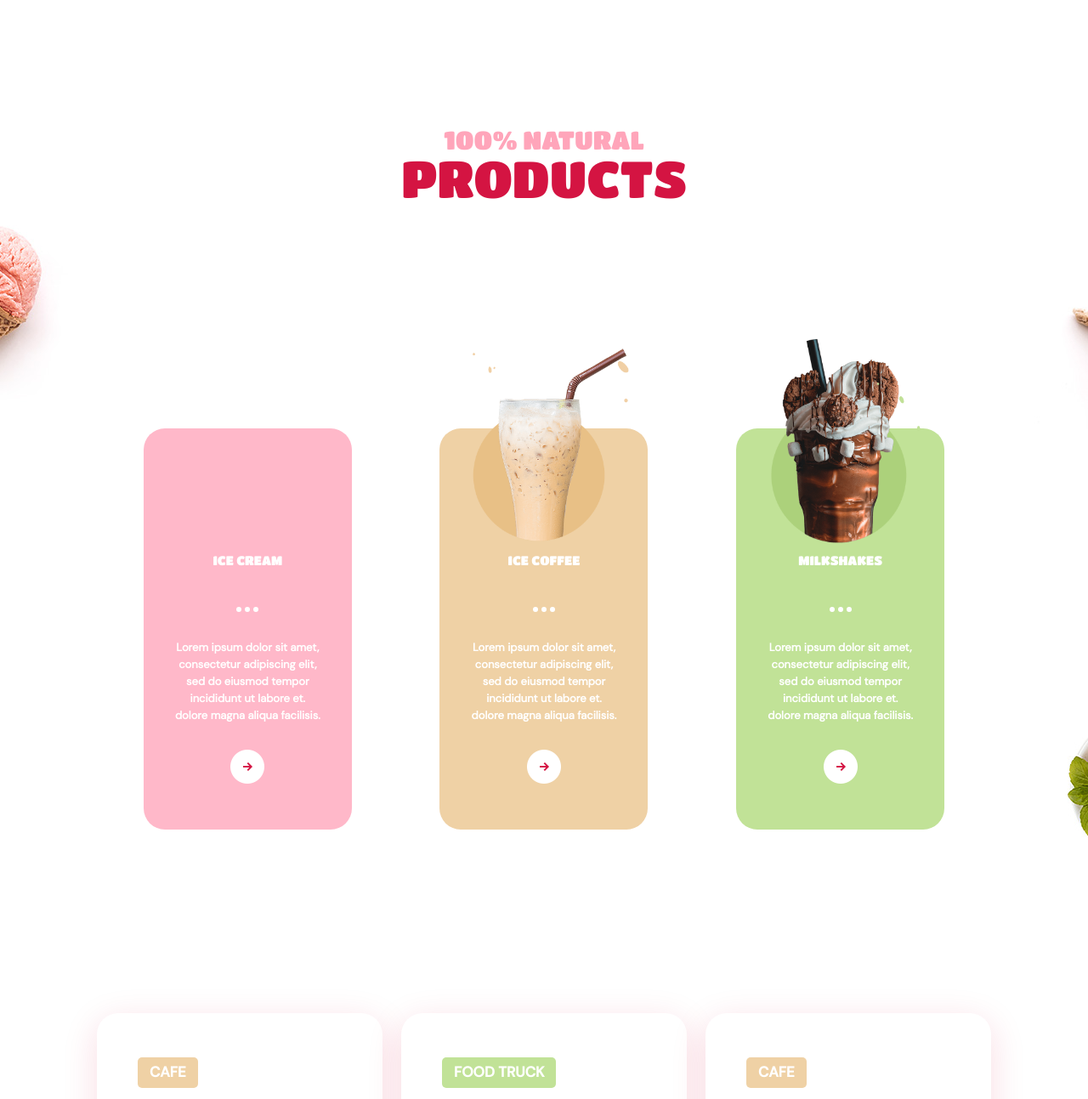
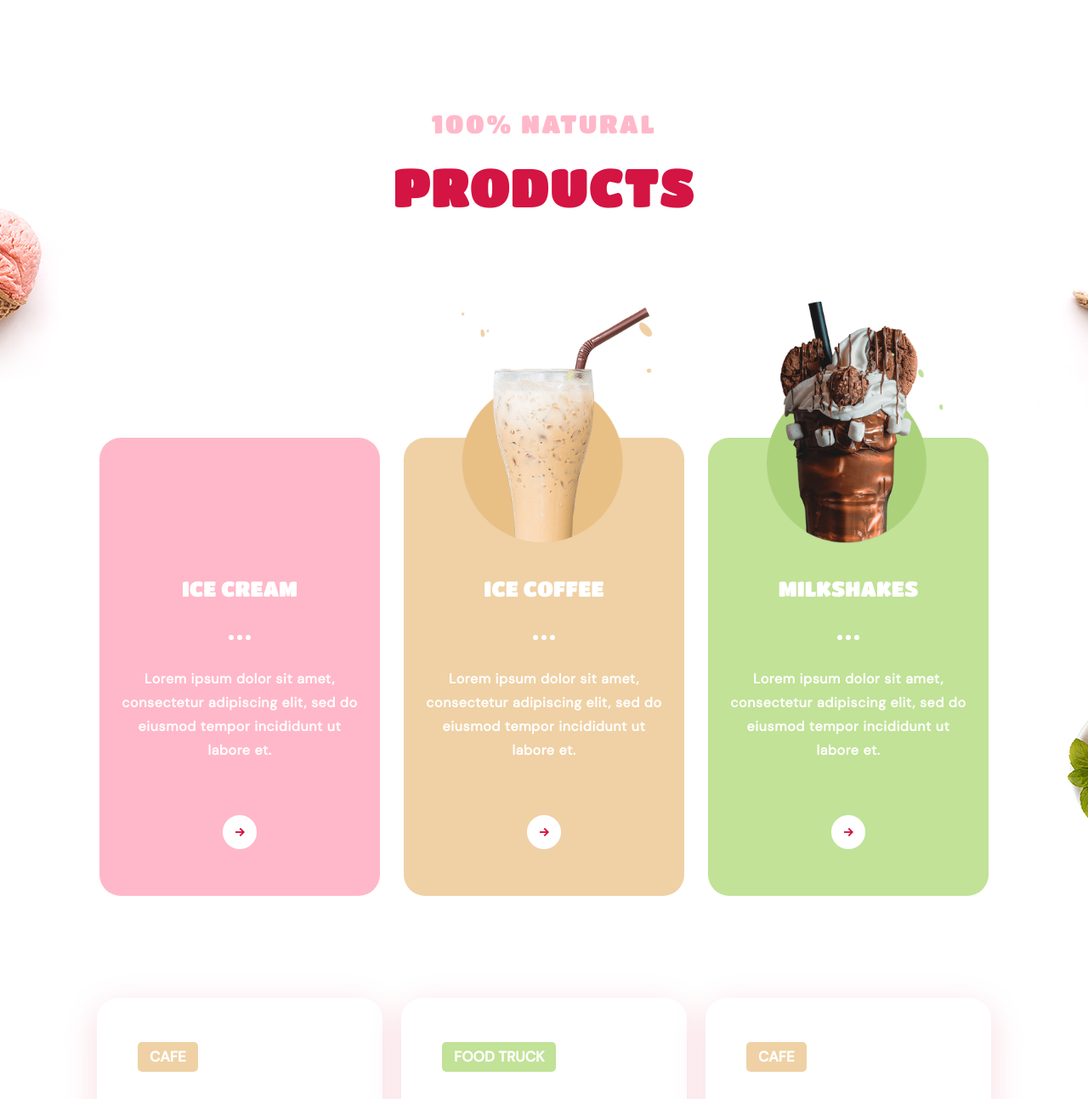
Before and after one commit to ivanberko/GoIT_Project_IceCream-HTML-CSS-Gulp, a website: page src/index.html in a window 1280 px wide. Shown: the part 667-1960 px from the top of the page at 85% size. Drawn offline with nearby package versions, Linux system fonts and the light colour scheme; files that its build step writes are made by us from their sources.

Commit message:
added modified section products

```diff
--- a/src/sass/components/section-products.scss
+++ b/src/sass/components/section-products.scss
@@ -4,82 +4,107 @@
   background-position: center;
   width: 100%;
   height: auto;
+
+  .wrapper {
+    @media (max-width: 767px) {
+      padding: 0 sizeRem(38);
+    }
+  }
 }
 
 .products {
   min-width: sizeRem(320);
   text-align: center;
-  margin-bottom: sizeRem(96);
+  margin-bottom: sizeRem(120);
+
+  @media (max-width: 767px) {
+    margin-bottom: sizeRem(96);
+  }
 }
 
 .products-box {
-  margin: 0 auto;
+  display: flex;
+  justify-content: center;
 
-
-  @media (min-width: 768px) {
-    max-width: sizeRem(688);
-    display: flex;
-    justify-content: space-between;
-  }
-  @media (min-width: 1280px) {
-    max-width: sizeRem(1046);
-
+  @media (max-width: 767px) {
+    flex-wrap: wrap;
   }
 }
 
 .products__title {
-  font-family: $title-font;
-  color: $main-color-red;
-  font-size: sizeRem(36);
-  font-weight: normal;
-  line-height: sizeRem(52);
-  text-transform: uppercase;
-  margin-bottom: sizeRem(146);
+  @extend %title;
+  margin-bottom: sizeRem(268);
 
-  @media (min-width: 768px) {
-    font-size: sizeRem(60);
-    margin-bottom: sizeRem(268);
+  @media (min-width: 768px) and (max-width: 1279px) {
+    margin-bottom: sizeRem(160);
+  }
+
+  @media (max-width: 767px) {
+    font-size: sizeRem(36);
+    line-height: 1;
+    margin-bottom: sizeRem(146);
   }
 }
 
 .products__span {
-  color: $text-color-pink;
-  font-family: $title-font;
-  font-size: sizeRem(18);
-  font-weight: normal;
-  line-height: sizeRem(38);
-  text-transform: uppercase;
-  margin-bottom: sizeRem(30);
+  display: block;
+  @extend %subtitle;
 
   @media (min-width: 768px) {
-    font-size: sizeRem(30)
+    font-size: sizeRem(30);
+  }
+
+  @media (max-width: 767px) {
+    font-size: sizeRem(18);
+    margin-bottom: sizeRem(22);
+    line-height: 1;
   }
 }
 
 .products-box__item {
-  margin: 0 auto;
   text-align: center;
   position: relative;
-  width: sizeRem(245);
-  padding: sizeRem(136) sizeRem(36) sizeRem(50);
-  margin-bottom: sizeRem(126);
+  width: 330px;
+  padding: sizeRem(172) sizeRem(50) sizeRem(50);
   border-radius: 25px;
   background-color: $main-color-pink;
+
+  &:not(:last-child) {
+    margin-right: sizeRem(28);
+
+    @media (min-width: 768px) and (max-width: 1279px) {
+      margin-right: sizeRem(20);
+    }
+
+    @media (max-width: 767px) {
+      margin-right: 0;
+      margin-bottom: sizeRem(128);
+    }
+  }
 
   &::before {
     position: absolute;
     display: block;
-    content: "";
+    content: '';
     width: 100%;
     background-size: contain;
     background-repeat: no-repeat;
+    background-position: center;
   }
 
   &--ice::before {
     background-image: url(../images/home-pic1.png);
-    height: 216px;
-    top: -100px;
+    min-height: 290px;
+    bottom: 415px;
     left: 0;
+
+    @media (min-width: 768px) and (max-width: 1279px) {
+      bottom: 362px;
+    }
+
+    @media (max-width: 767px) {
+      bottom: 356px;
+    }
   }
 
   &--coffee {
@@ -88,9 +113,17 @@
 
   &--coffee::before {
     background-image: url(../images/home-pic2.png);
-    height: 237px;
-    top: -104px;
+    min-height: 290px;
+    bottom: 415px;
     left: 0;
+
+    @media (min-width: 768px) and (max-width: 1279px) {
+      bottom: 362px;
+    }
+
+    @media (max-width: 767px) {
+      bottom: 356px;
+    }
   }
 
   &--milkshake {
@@ -99,45 +132,70 @@
 
   &--milkshake::before {
     background-image: url(../images/home-pic3.png);
-    height: 249px;
-    top: -110px;
+    min-height: 290px;
+    bottom: 415px;
     left: 0;
+
+    @media (min-width: 768px) and (max-width: 1279px) {
+      bottom: 362px;
+    }
+
+    @media (max-width: 767px) {
+      bottom: 356px;
+    }
   }
 
   @media (min-width: 768px) {
-    margin-bottom: sizeRem(120);
     max-width: sizeRem(218);
+    padding: sizeRem(164) sizeRem(24) sizeRem(50);
   }
+
   @media (min-width: 1280px) {
     max-width: sizeRem(330);
   }
-}
 
-.products-box__item:last-of-type {
-  margin-bottom: 0;
-
-  @media (min-width: 768px) {
-    margin-bottom: sizeRem(120);
+  @media (max-width: 767px) {
+    padding: sizeRem(164) sizeRem(38) sizeRem(50);
   }
 }
 
 .products-box__title {
   color: $main-color-white;
   font-family: $title-font;
-  font-size: sizeRem(15);
-  font-weight: normal;
-  line-height: sizeRem(38);
+  font-size: sizeRem(25);
+  font-weight: 400;
   text-transform: uppercase;
-  margin-bottom: sizeRem(36);
+  margin-bottom: sizeRem(40);
+
+  @media (min-width: 768px) and (max-width: 1279px) {
+    font-size: sizeRem(21);
+    margin-bottom: sizeRem(36);
+  }
+
+  @media (max-width: 767px) {
+    font-size: sizeRem(15);
+  }
 }
 
 .products-box__text {
   color: $main-color-white;
   font-family: $text-font-regular;
-  font-size: sizeRem(13);
+  font-size: sizeRem(16);
   font-weight: 700;
-  line-height: sizeRem(20);
-  padding-bottom: sizeRem(30);
+  line-height: sizeRem(28);
+  letter-spacing: 0.64px;
+  padding-bottom: sizeRem(62);
+
+  @media (min-width: 768px) and (max-width: 1279px) {
+    font-size: sizeRem(14);
+    line-height: sizeRem(24);
+    padding-bottom: sizeRem(50);
+  }
+
+  @media (max-width: 767px) {
+    font-size: sizeRem(13);
+    line-height: sizeRem(20);
+  }
 }
 
 .products-box__link {
--- a/src/sass/helpers/placeholders.scss
+++ b/src/sass/helpers/placeholders.scss
@@ -32,6 +32,7 @@
   font-size: sizeRem(60);
   letter-spacing: 2.4px;
   line-height: 52px;
+  text-transform: uppercase;
 }
 
 %link {
```
Also changed, not shown: src/.html/products.html.
